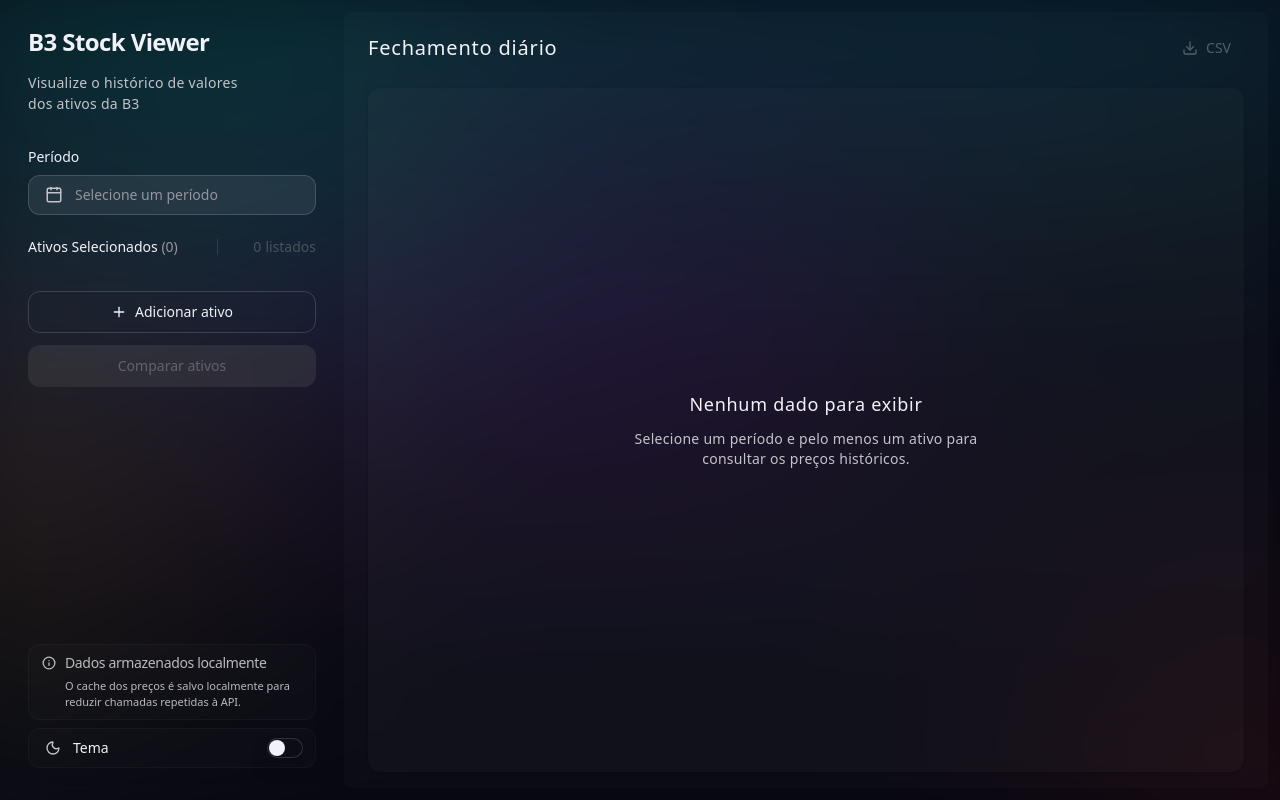
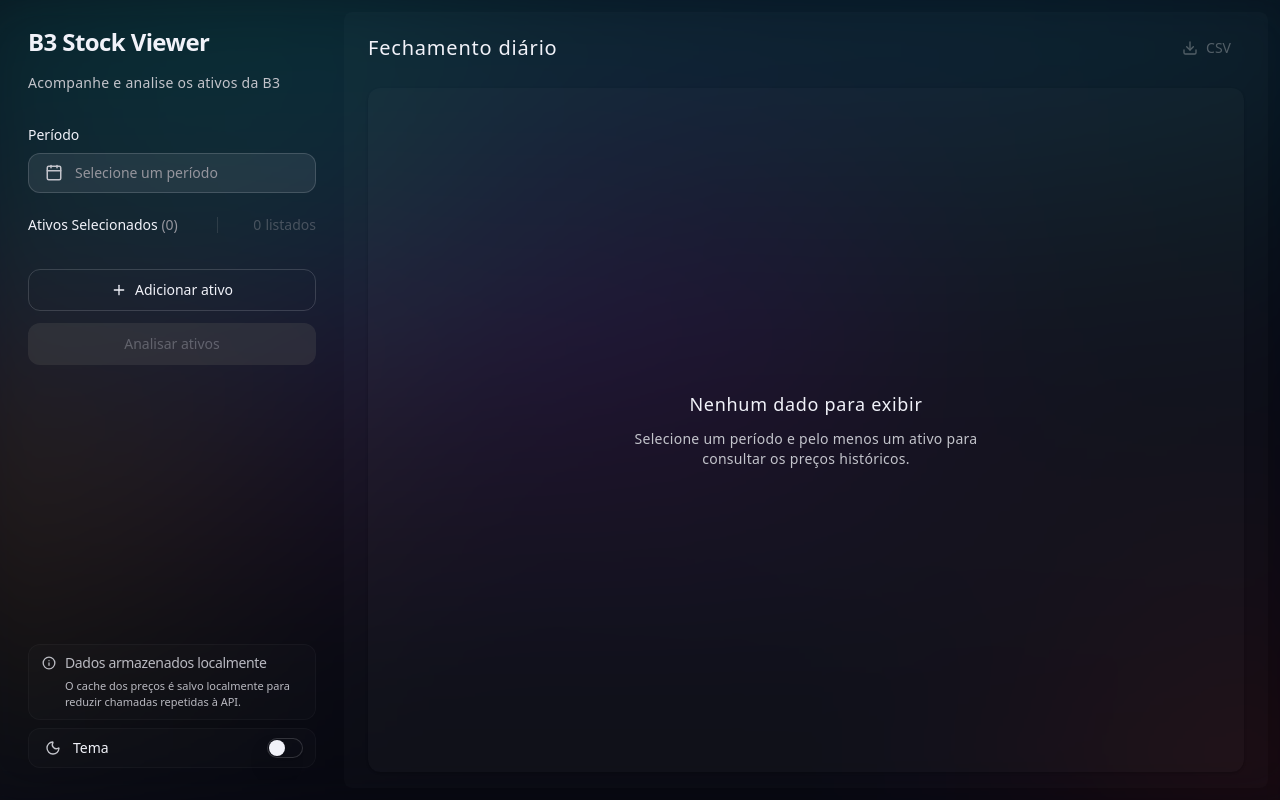
Before and after one commit to hasenkday/inoa-challenge-2026, a React (Vite) app in the folder web/: page / in a window 1280 px wide. Built offline with nearby package versions, Linux system fonts and the light colour scheme.

Commit message:
feat: enhance side panel and stock filters with clear result functionality

```diff
--- a/web/src/components/molecules/search-popover/search-popover.module.css
+++ b/web/src/components/molecules/search-popover/search-popover.module.css
@@ -1,7 +1,7 @@
 @reference "../../../themes/index.css";
 
 .trigger {
-  @apply w-full gap-2 py-5;
+  @apply w-full gap-2 py-5 text-sm font-normal;
 }
 
 .content {
--- a/web/src/components/organisms/side-panel/index.tsx
+++ b/web/src/components/organisms/side-panel/index.tsx
@@ -19,9 +19,10 @@
     title: string
     description?: string
   } | null
+  onClearResult?: () => void
 }
 
-export function SidePanel({ onSubmit, loading = false, feedback }: SidePanelProps) {
+export function SidePanel({ onSubmit, loading = false, feedback, onClearResult }: SidePanelProps) {
   const [isLight, setIsLight] = useState(false)
   function handleThemeChange(checked: boolean) {
     setIsLight(checked)
@@ -32,10 +33,10 @@
     <div className={cn(styles.root)}>
       <div>
         <span className={styles.app_title}>B3 Stock Viewer</span>
-        <p className={styles.subtitle}>Visualize o histórico de valores dos ativos da B3</p>
+        <p className={styles.subtitle}>Acompanhe e analise os ativos da B3</p>
       </div>
 
-      <StockFilters onSubmit={onSubmit} loading={loading} />
+      <StockFilters onSubmit={onSubmit} onClearResult={onClearResult} loading={loading} />
 
       <div className="flex flex-col gap-2">
         {feedback && (
--- a/web/src/components/organisms/side-panel/side-panel.module.css
+++ b/web/src/components/organisms/side-panel/side-panel.module.css
@@ -12,5 +12,5 @@
 }
 
 .subtitle {
-  @apply text-foreground-muted leading-md mt-3 max-w-[220px] text-sm font-normal;
+  @apply text-foreground-muted leading-md mt-3 text-sm font-normal;
 }
--- a/web/src/components/organisms/stock-filters/index.tsx
+++ b/web/src/components/organisms/stock-filters/index.tsx
@@ -18,9 +18,10 @@
 type StockFiltersProps = {
   onSubmit: (filters: GetStocksParams) => Promise<void>
   loading?: boolean
+  onClearResult?: () => void
 }
 
-export function StockFilters({ onSubmit, loading = false }: StockFiltersProps) {
+export function StockFilters({ onSubmit, onClearResult, loading = false }: StockFiltersProps) {
   const [hasPendingChanges, setHasPendingChanges] = useState(false)
 
   const [stockOptionsList, setStockOptionsList] = useState(() =>
@@ -34,6 +35,10 @@
   const [searchResults, setSearchResults] = useState<SearchPopoverOption[]>([])
   const [isSearching, setIsSearching] = useState(false)
 
+  const hasDateRange = !!dateRange?.from && !!dateRange?.to
+  const hasSelectedStocks = selectedStocks.length > 0
+  const canSubmitChanges = hasDateRange && hasPendingChanges && !loading
+
   function handleStocksChange(value: string[]) {
     setSelectedStocks(value)
     setHasPendingChanges(true)
@@ -45,7 +50,18 @@
   }
 
   async function handleSubmit() {
-    if (!canSearch || !dateRange?.from || !dateRange?.to) return
+    if (!canSubmitChanges || !dateRange?.from || !dateRange?.to) return
+
+    if (!hasSelectedStocks) {
+      stocksStorage.saveOptions(stockOptionsList)
+      stocksStorage.saveSelectedTickers([])
+      stocksStorage.saveDateRange(dateRange)
+      stocksStorage.clearStocksResult()
+
+      onClearResult?.()
+      setHasPendingChanges(false)
+      return
+    }
 
     await onSubmit({
       tickers: selectedStocks,
@@ -62,13 +78,6 @@
     setHasPendingChanges(false)
   }
 
-  const canSearch =
-    selectedStocks.length > 0 &&
-    !!dateRange?.from &&
-    !!dateRange?.to &&
-    hasPendingChanges &&
-    !loading
-
   function handleAddStock(option: SearchPopoverOption) {
     const { nextOptions, nextSelectedStocks } = addStockToSelection(
       option,
@@ -80,8 +89,8 @@
 
     setStockOptionsList(normalizedOptions)
     setSelectedStocks(nextSelectedStocks)
-
     stocksStorage.saveOptions(normalizedOptions)
+    setHasPendingChanges(true)
   }
 
   async function handleSearchChange(query: string) {
@@ -114,6 +123,7 @@
 
     setStockOptionsList(normalizedOptions)
     setSelectedStocks(nextSelectedStocks)
+    setHasPendingChanges(true)
 
     if (!isSelected) {
       stocksStorage.saveOptions(normalizedOptions)
@@ -179,10 +189,10 @@
           color="primary"
           variant="fill"
           size="sm"
-          disabled={!canSearch}
+          disabled={!canSubmitChanges}
           onClick={handleSubmit}
         >
-          {loading ? 'Comparando...' : 'Comparar ativos'}
+          {loading ? 'Buscando...' : 'Analisar ativos'}
         </Button>
       </div>
     </div>
--- a/web/src/components/ui/calendar.tsx
+++ b/web/src/components/ui/calendar.tsx
@@ -190,7 +190,7 @@
       data-range-end={modifiers.range_end}
       data-range-middle={modifiers.range_middle}
       className={cn(
-        'data-[selected-single=true]:bg-primary data-[selected-single=true]:text-neutral-darkest data-[range-middle=true]:bg-surface-primary data-[range-middle=true]:text-foreground-primary data-[range-start=true]:bg-primary data-[range-start=true]:text-neutral-darkest data-[range-end=true]:bg-primary data-[range-end=true]:text-neutral-darkest group-data-[focused=true]/day:border-control-border-focus group-data-[focused=true]/day:ring-control-border-focus/30 flex h-10 w-10 min-w-10 flex-col gap-1 text-sm leading-none font-normal group-data-[focused=true]/day:relative group-data-[focused=true]/day:z-10 group-data-[focused=true]/day:ring-[3px] data-[range-end=true]:rounded-md data-[range-middle=true]:rounded-none data-[range-start=true]:rounded-md [&>span]:text-xs [&>span]:opacity-70',
+        'data-[selected-single=true]:bg-primary data-[range-middle=true]:bg-surface-primary data-[range-middle=true]:text-foreground-primary data-[range-start=true]:bg-primary data-[range-end=true]:bg-primary group-data-[focused=true]/day:border-control-border-focus group-data-[focused=true]/day:ring-control-border-focus/30 flex h-10 w-10 min-w-10 flex-col gap-1 text-sm leading-none font-normal group-data-[focused=true]/day:relative group-data-[focused=true]/day:z-10 group-data-[focused=true]/day:ring-[3px] data-[range-end=true]:rounded-md data-[range-end=true]:text-white data-[range-middle=true]:rounded-none data-[range-start=true]:rounded-md data-[range-start=true]:text-white data-[selected-single=true]:text-white [&>span]:text-xs [&>span]:opacity-70',
         defaultClassNames.day,
         className
       )}
--- a/web/src/pages/home/index.tsx
+++ b/web/src/pages/home/index.tsx
@@ -65,10 +65,22 @@
     exportStocksToCsv(stocksResult.chartData, selectedTickers)
   }
 
+  function handleClearResult() {
+    setStocksResult(null)
+    setSelectedTickers([])
+    setWarnings([])
+    setContentError(null)
+  }
+
   return (
     <div className={styles.root}>
       <div>
-        <SidePanel onSubmit={handleSubmit} loading={isLoading} feedback={feedback} />
+        <SidePanel
+          onSubmit={handleSubmit}
+          onClearResult={handleClearResult}
+          loading={isLoading}
+          feedback={feedback}
+        />
       </div>
 
       <div id="filtered-content" className={styles.contentWrapper}>
```
